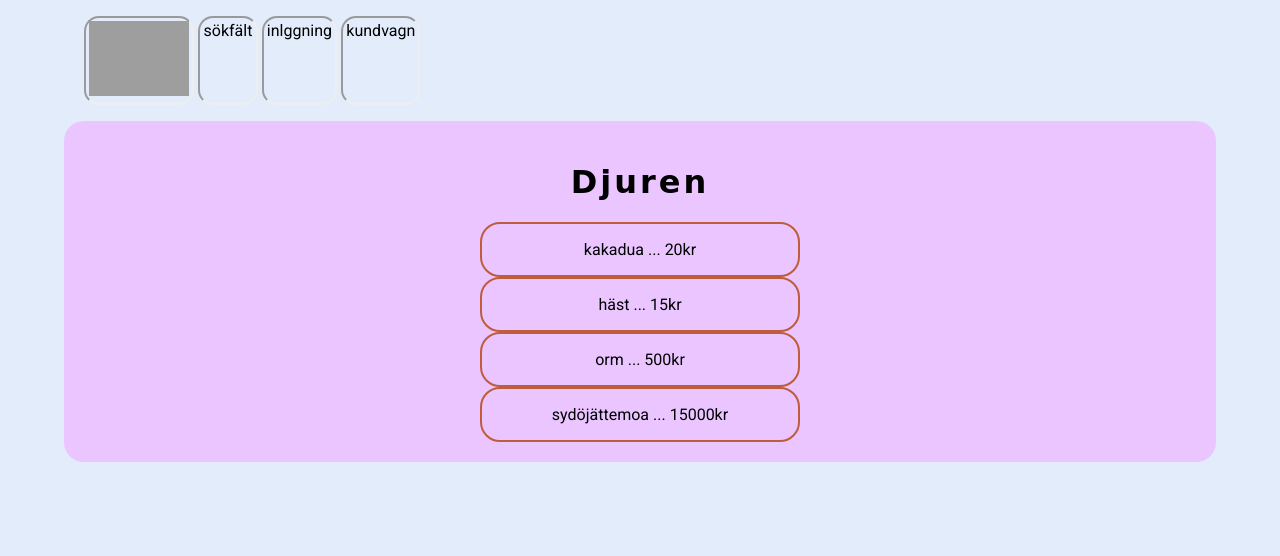
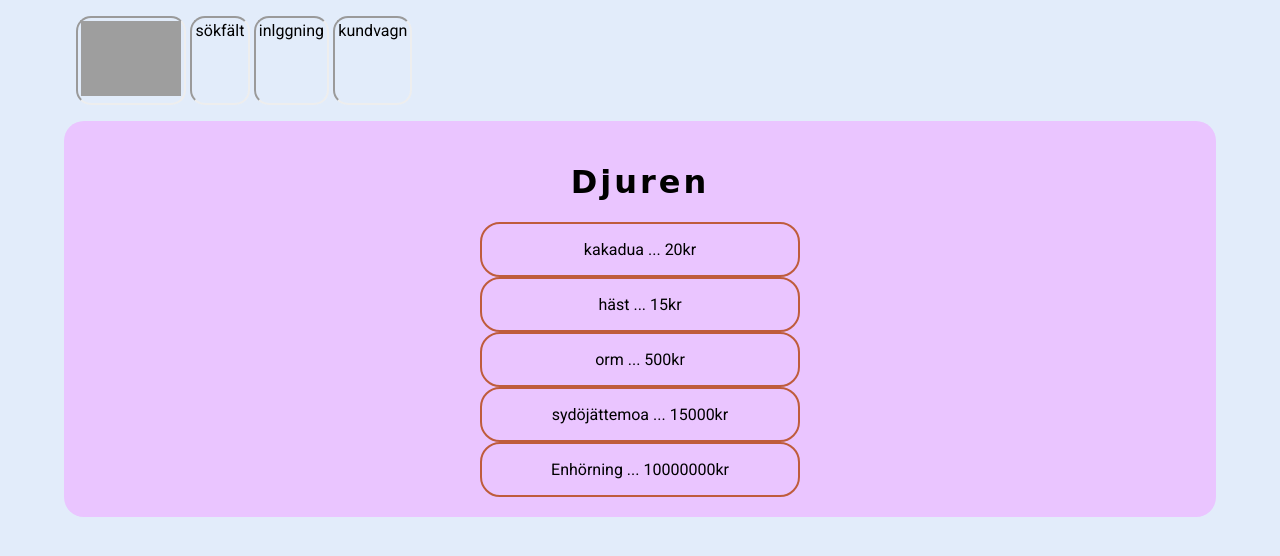
Before and after one commit to david-zocom/js-dom-demo, a plain HTML site: page index.html in a window 1280 px wide. Drawn offline with Linux system fonts and the light colour scheme; grey boxes are pictures that could not be loaded; a web font is replaced by a local one.

Commit message:
Final vanilla JS version

```diff
--- a/index.html
+++ b/index.html
@@ -10,7 +10,7 @@
 	<body>
 		<header>
 			<ul class="menu">
-				<li><img src="https://pinimg.icu/ipi/0x0/713b5/cat-dog-love-logo-by-vadim-carazan-for-a-pet-Ec9d85330384c2829d329c50690154970.jpg" alt="fisk"></li>
+				<li><img src="https://rundqvistsboktryckeri.files.wordpress.com/2015/04/riding-struts.jpg" alt="fisk"></li>
 				<li>sökfält</li>
 				<li>inlggning</li>
 				<li>kundvagn</li>
@@ -20,16 +20,8 @@
       <div class="wrapper">
 
 			<h1>Djuren</h1>
-			<div class="" id="animalCards">
-				<!-- <div class="card">
-					Kakadua ... 20kr
-				</div>
-				<div class="card">
-					Häst ... 15kr
-				</div> -->
-
-			</div>
-    </div>
+			<div class="" id="animalCards"> </div>
+    	</div>
 
 		</main>
 	</body>
--- a/script.js
+++ b/script.js
@@ -1,40 +1,26 @@
 console.log('rad 1');
 const data = [
-	{
-		art: 'kakadua',
-		pris: 20
-	},
-	{
-		art: 'häst',
-		pris: 15
-	},
-	{
-		art: 'orm',
-		pris: 500
-	},
-	{
-		art: 'sydöjättemoa',
-		pris: 15000
-	}
+	{ art: 'kakadua', pris: 20 },
+	{ art: 'häst', pris: 15 },
+	{ art: 'orm', pris: 500 },
+	{ art: 'sydöjättemoa', pris: 15000 },
+	{ art: 'Enhörning', pris: 10000000}
 ];
 
-console.log('data:', data);
+
 $(document).ready(function() {
 	renderAnimals();
 })
 
 function renderAnimals() {
-	console.log('renderAnimals');
-	// rensa eventuella gamla element
+	// rensa eventuella gamla elementn
 	// gör om djur-objekten till DOM-element
 	// lägg till alla DOM-element till #animalCards
 	$('#animalCards').html('');
 	let elements = data.map(renderSingleAnimal);
 	elements.forEach(element => {
 		$('#animalCards').append(element);
-		console.log('renderAnimals elements forEach');
 	});
-	console.log('renderAnimals elements:', elements);
 }
 function renderSingleAnimal(animal) {
 	// animal är ett objekt med egenskaperna art och pris.
@@ -46,6 +32,7 @@ function renderSingleAnimal(animal) {
 	// 2. $(html string)
 }
 
+// Ordlista:
 // () - parentes
 // {} - blockparentes, curly braces
 // [] - square brackets, hakparentes
--- a/style.css
+++ b/style.css
@@ -1,6 +1,6 @@
 @import url('https://fonts.googleapis.com/css?family=Roboto');
 @import url('https://fonts.googleapis.com/css?family=Walter+Turncoat');
-
+/* * { padding: 1em;  margin: 1em;} */
 :root {
   --background-color: #e2ecfa;
   --font: 'Roboto', sans-serif;
@@ -27,7 +27,7 @@ header {
   justify-content: space-between;
   align-items: flex-end;
   flex-wrap: wrap;
-  padding: 0 40px;
+  padding: 0 2em;
 }
 
 h1 {
@@ -81,3 +81,6 @@ h1 {
   border-radius: 20px;
   border: 2px solid var(--hover);
 }
+.card.selected {
+	background-color: lime;
+}
```
